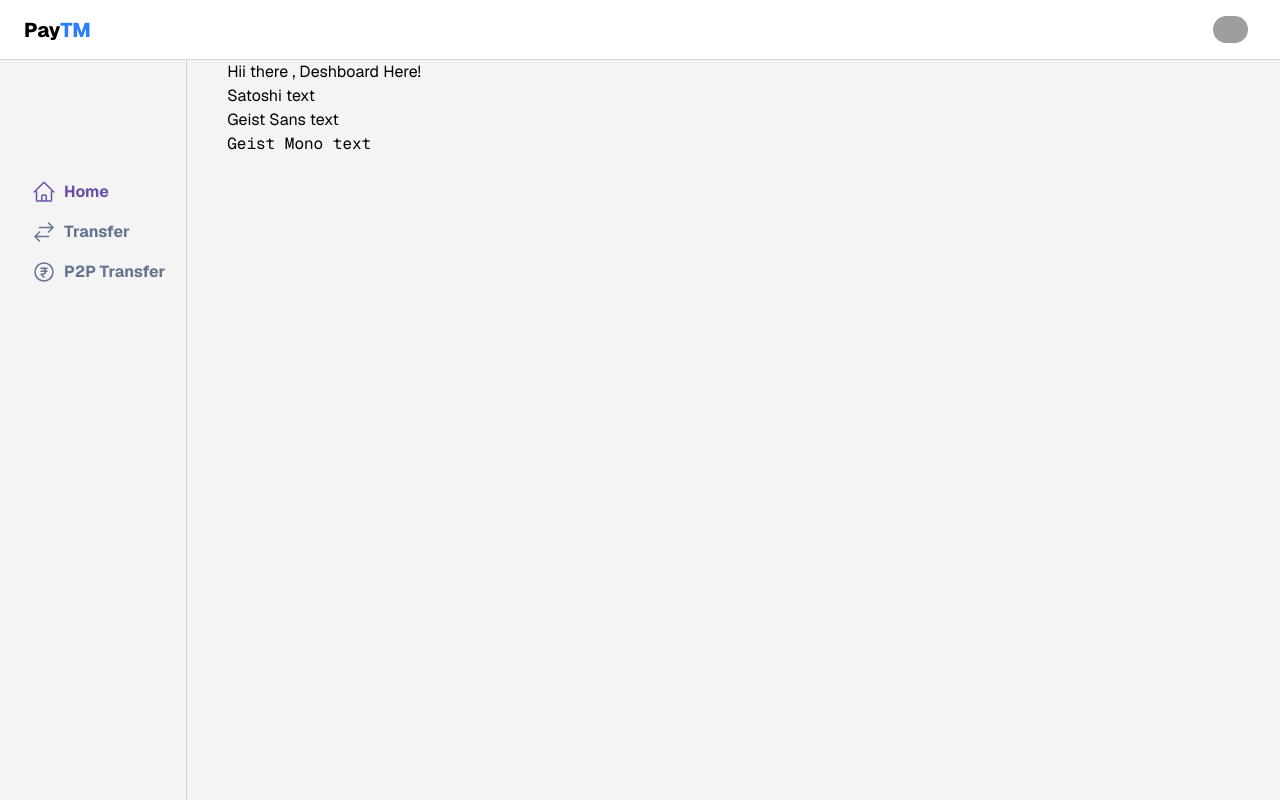
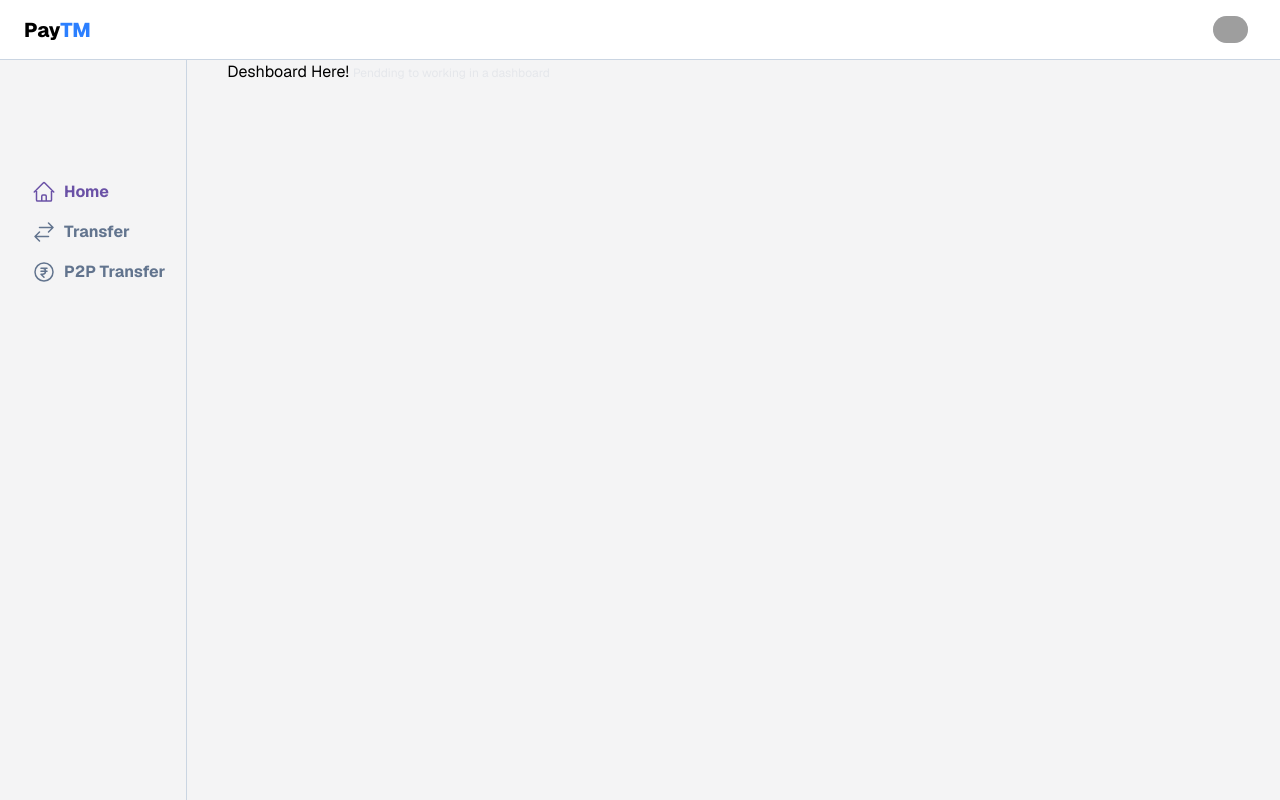
Before and after one commit to gmprinceyt/paytm, a Next.js app in the folder apps/user-app/: page /dashboard in a window 1280 px wide. Built offline with nearby package versions, Linux system fonts and the light colour scheme; no server answers; grey boxes are pictures that could not be loaded.

Commit message:
Project Done

```diff
--- a/apps/user-app/app/(dashboard)/dashboard/page.tsx
+++ b/apps/user-app/app/(dashboard)/dashboard/page.tsx
@@ -1,10 +1,3 @@
 export default  function Dashboard(){
-    return <div>Hii there , Deshboard Here!
-
-
-        <div className="font-sans">Satoshi text</div>
-<div className="font-geist">Geist Sans text</div>
-<div className="font-mono">Geist Mono text</div>
-
-    </div>
+    return <div>Deshboard Here! <span className="text-xs text-gray-200">Pendding to working in a dashboard </span></div>
 }
--- a/apps/user-app/app/lib/actions/TransferP2P.ts
+++ b/apps/user-app/app/lib/actions/TransferP2P.ts
@@ -51,17 +51,17 @@ export async function TransferP2P(toNumber: string, amount: number) {
 
         await tx.balance.update({
           where: { userId: from },
-          data: { amount: { decrement: amount * 100 } },
+          data: { amount: { decrement: amount } },
         });
 
         await tx.balance.update({
           where: { userId: to },
-          data: { amount: { increment: amount * 100} },
+          data: { amount: { increment: amount} },
         });
 
         await prisma.p2pTransfer.create({
           data: {
-            amount: amount * 100,
+            amount: amount,
             timestamp: new Date(),
             fromUserId: from,
             toUserId: to
--- a/apps/user-app/components/SendCard.tsx
+++ b/apps/user-app/components/SendCard.tsx
@@ -27,7 +27,7 @@ export function SendCard() {
       />
       <br/>
       <Button onClick={async()=> {
-        const res =await TransferP2P(number, amount);
+        const res =await TransferP2P(number, amount * 100);
         alert(res?.message)
       }}>Send Money</Button>
     </Card>
```
Also changed, not shown: 2 other files (tests, documents, lock files or other folders).
